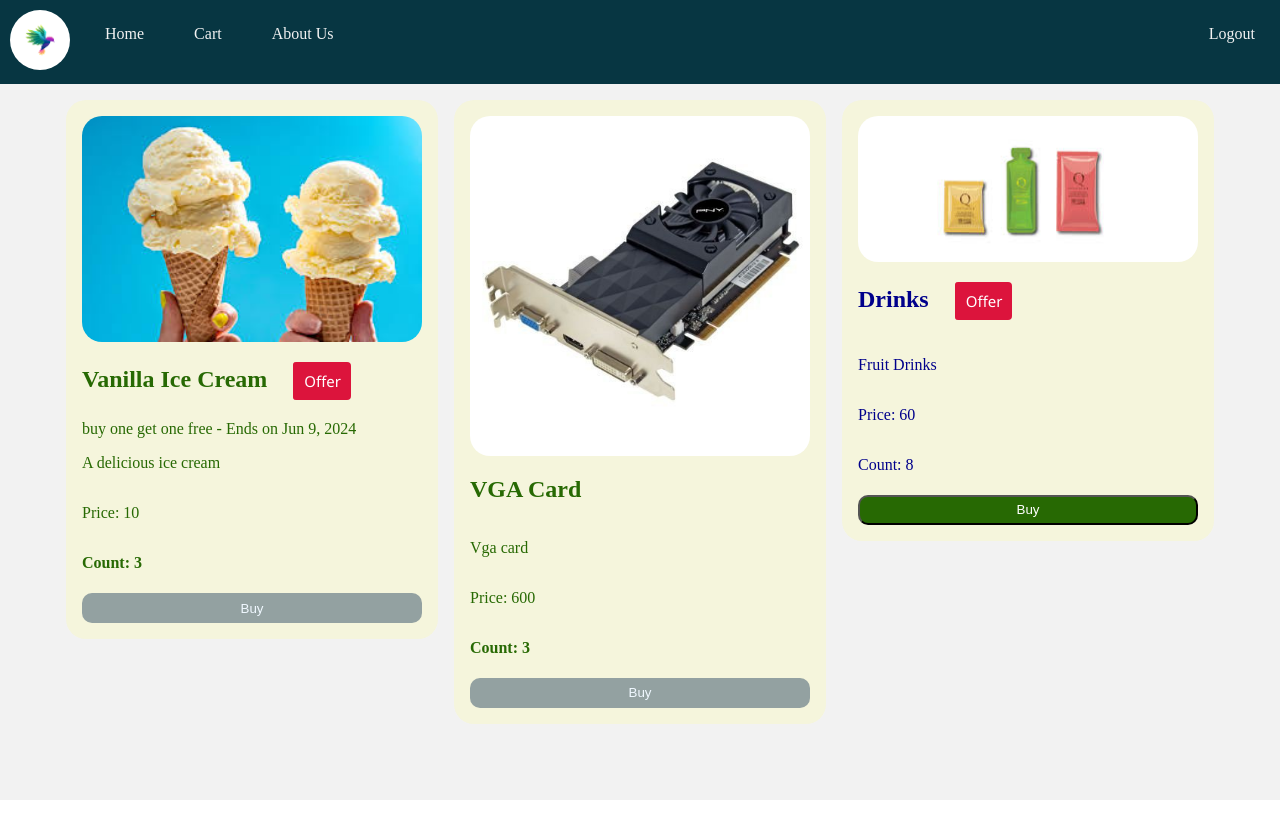
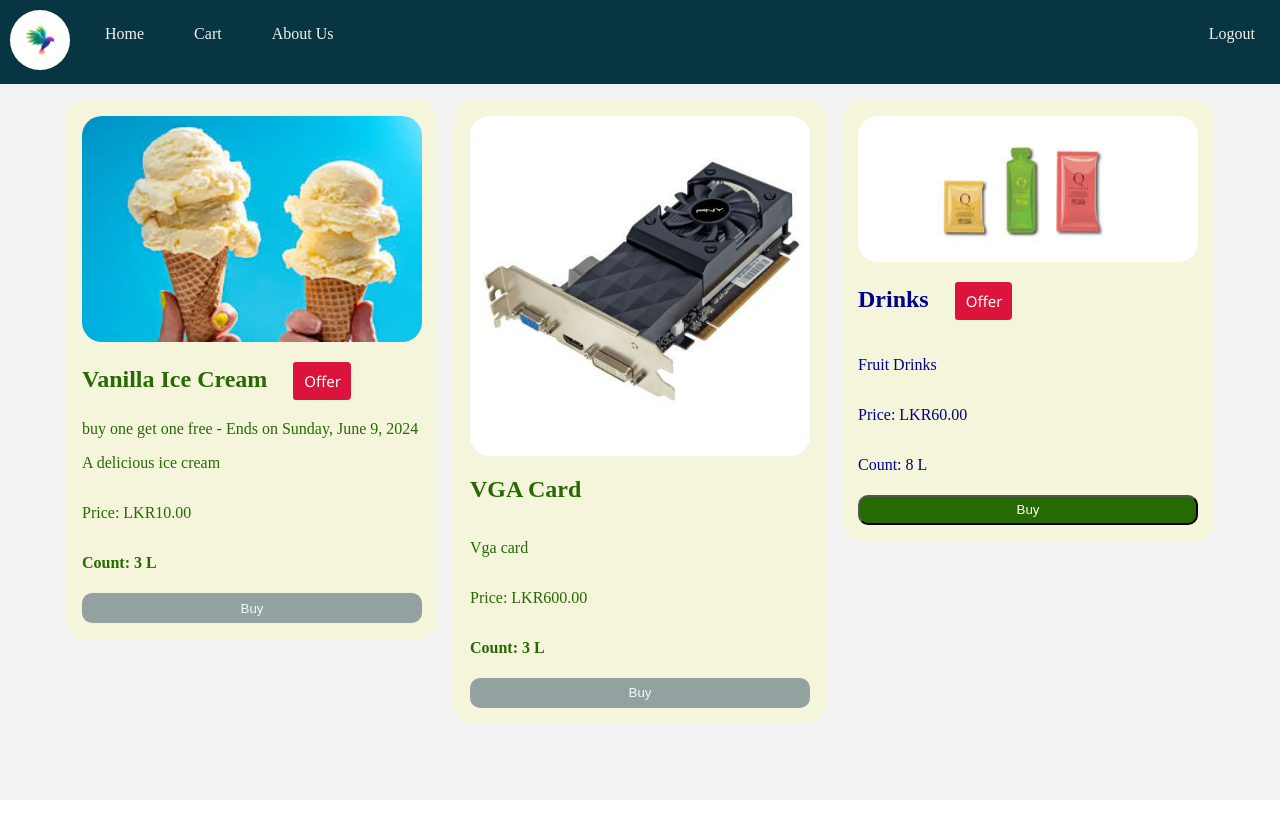
Before and after one commit to L4Y3R/Angular-Practice, an Angular app in the folder HelloWorld/: page / in a window 1280 px wide. Shown: the top 838 px of the page. Built offline with nearby package versions, Linux system fonts and the light colour scheme.

Commit message:
custom pipes

```diff
--- a/HelloWorld/src/app/app.module.ts
+++ b/HelloWorld/src/app/app.module.ts
@@ -9,6 +9,7 @@ import { MenuButtonComponent } from './menu-button/menu-button.component';
 import { ItemCardComponent } from './item-card/item-card.component';
 import { HighlightDirective } from './directives/highlight-directive';
 import { ItemService } from './services/item.service';
+import { UnitPipePipe } from './pipes/unit-pipe.pipe';
 
 @NgModule({
   declarations: [
@@ -18,6 +19,7 @@ import { ItemService } from './services/item.service';
     MenuButtonComponent,
     ItemCardComponent,
     HighlightDirective,
+    UnitPipePipe,
   ],
   imports: [BrowserModule, AppRoutingModule],
   providers: [ItemService],
--- a/HelloWorld/src/app/item-card/item-card.component.html
+++ b/HelloWorld/src/app/item-card/item-card.component.html
@@ -6,11 +6,11 @@
     </h2>
     <span *ngIf="item.offer && item.offer.offerValid">
       {{ item.offer.offerDescription }} - Ends on
-      {{ item.offer.offerEnd | date }}
+      {{ item.offer.offerEnd | date : "fullDate" }}
     </span>
     <p>{{ item.description }}</p>
-    <p>Price: {{ item.price }}</p>
-    <p [ngStyle]="countFocus">Count: {{ item.count }}</p>
+    <p>Price: {{ item.price | currency : "LKR" }}</p>
+    <p [ngStyle]="countFocus">Count: {{ item.count | unitPipe : "L" }}</p>
 
     <button
       [ngClass]="btnClasses"
--- /dev/null
+++ b/HelloWorld/src/app/pipes/unit-pipe.pipe.ts
@@ -0,0 +1,10 @@
+import { Pipe, PipeTransform } from '@angular/core';
+
+@Pipe({
+  name: 'unitPipe',
+})
+export class UnitPipePipe implements PipeTransform {
+  transform(value: string | number, symbol: string): unknown {
+    return value + ' ' + symbol;
+  }
+}
```
Also changed, not shown: 1 other file (tests, documents, lock files or other folders).
